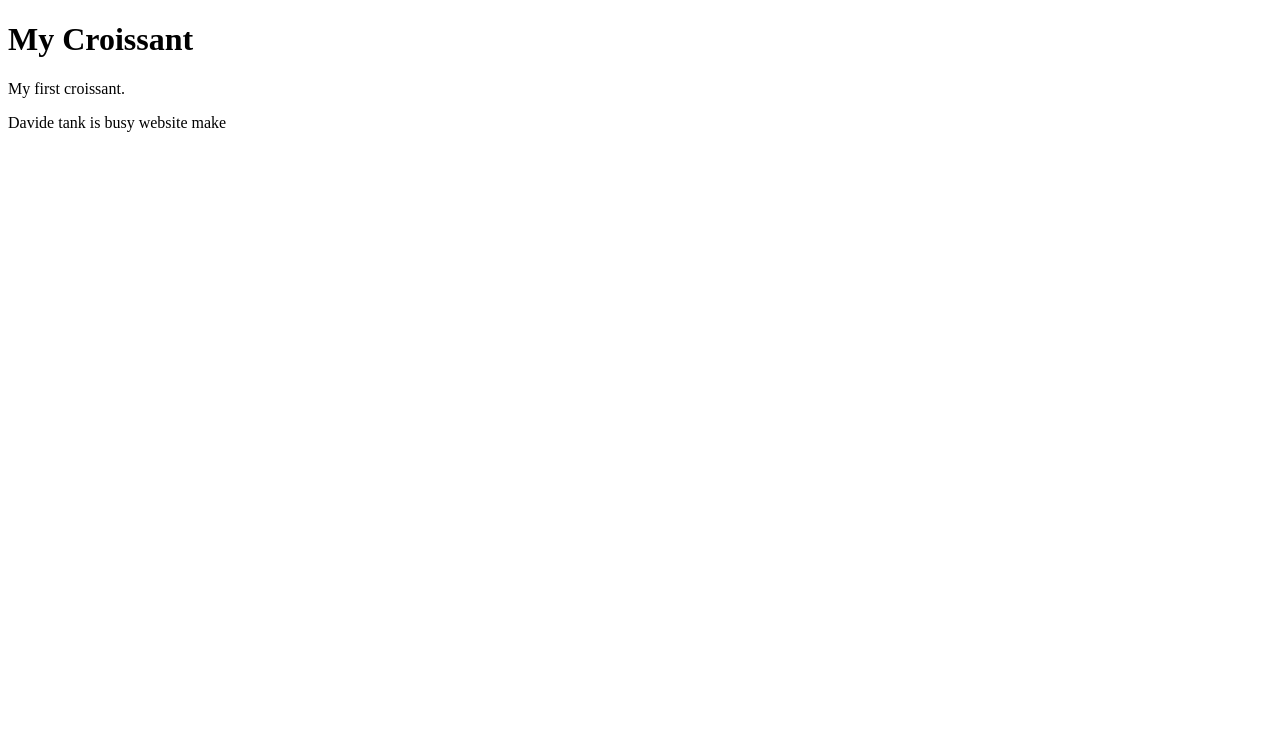
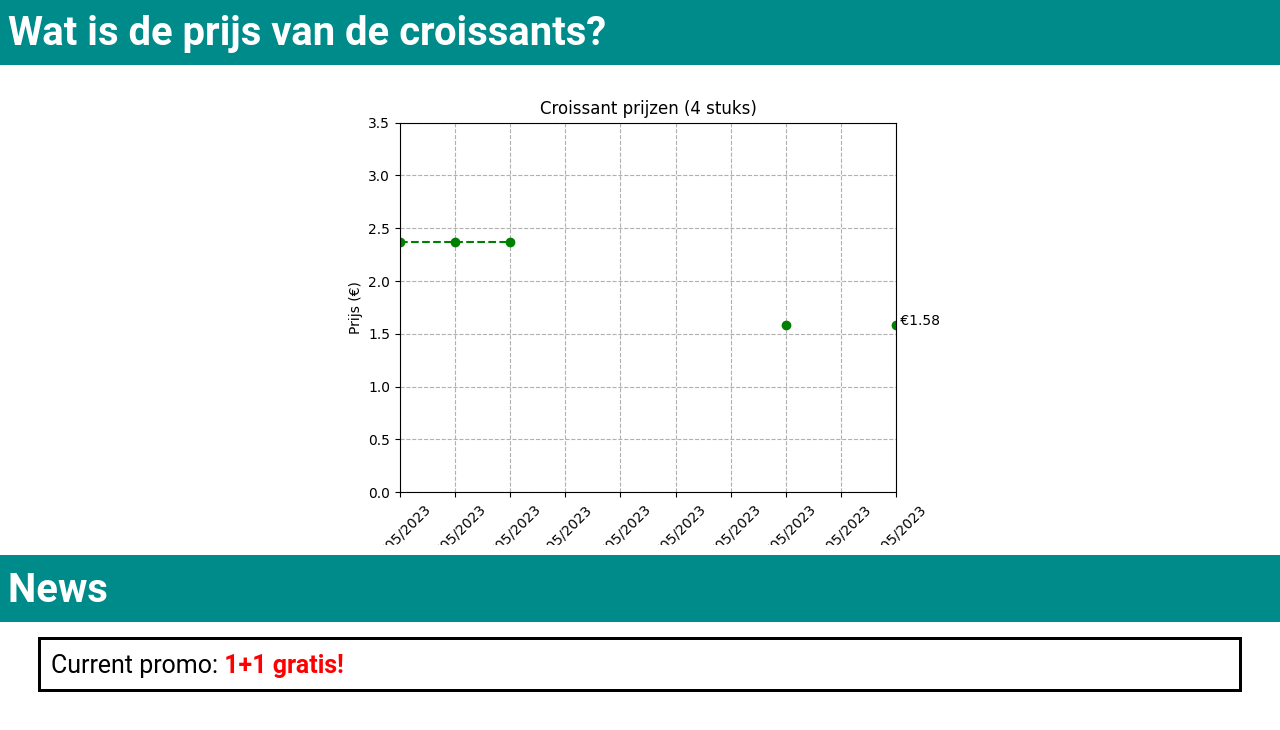
Before and after one commit to stefvdwater/croissants, a plain HTML site: page index.html in a window 1280 px wide. Drawn offline with Linux system fonts and the light colour scheme.

Commit message:
new homepge

```diff
--- a/index.html
+++ b/index.html
@@ -1,10 +1,15 @@
 <!DOCTYPE html>
 <html>
-<body>
+    <head>
+    <!-- linking css file with html file -->
+    <link rel="stylesheet" href="style.css">
+    </head>
 
-<h1>My Croissant</h1>
-<p>My first croissant.</p>
-  <p>Davide tank is busy website make</p>
+    <body>
+        <h1 class="title">Wat is de prijs van de croissants?</h1>
+        <img src="prijzen.png" alt="Grafiek prijzen van croissants." id="grafiek">
+        <h1 class="title">News</h1>
+        <p class="newsitem">Current promo: <b style="color:red;">1+1 gratis!</b></p>
+    </body>
 
-</body>
 </html>
--- /dev/null
+++ b/style.css
@@ -0,0 +1,30 @@
+body{
+    background-color: white;
+
+
+}
+
+.title{
+    font: 40px Roboto, sans-serif;
+    font-weight: 700;
+    color: white;
+    background-color: darkcyan;
+    padding: 10px;
+    margin: -10px;
+}
+
+.newsitem{
+    font: 25px Roboto, sans-serif;
+    margin-left: 30px;
+    padding: 10px;
+    margin-right: 30px;
+    border-style: solid;
+}
+
+#grafiek{
+    display: block;
+    margin-left: auto;
+    margin-right: auto;
+    margin-top: 10px;
+    margin-bottom: 20px;
+}
```
